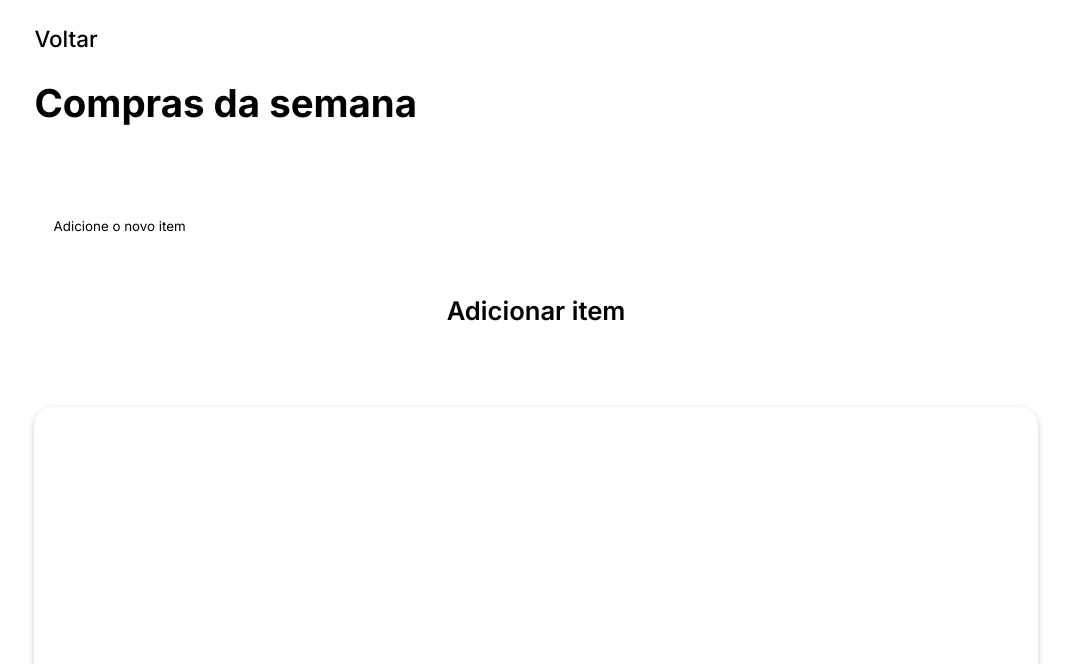
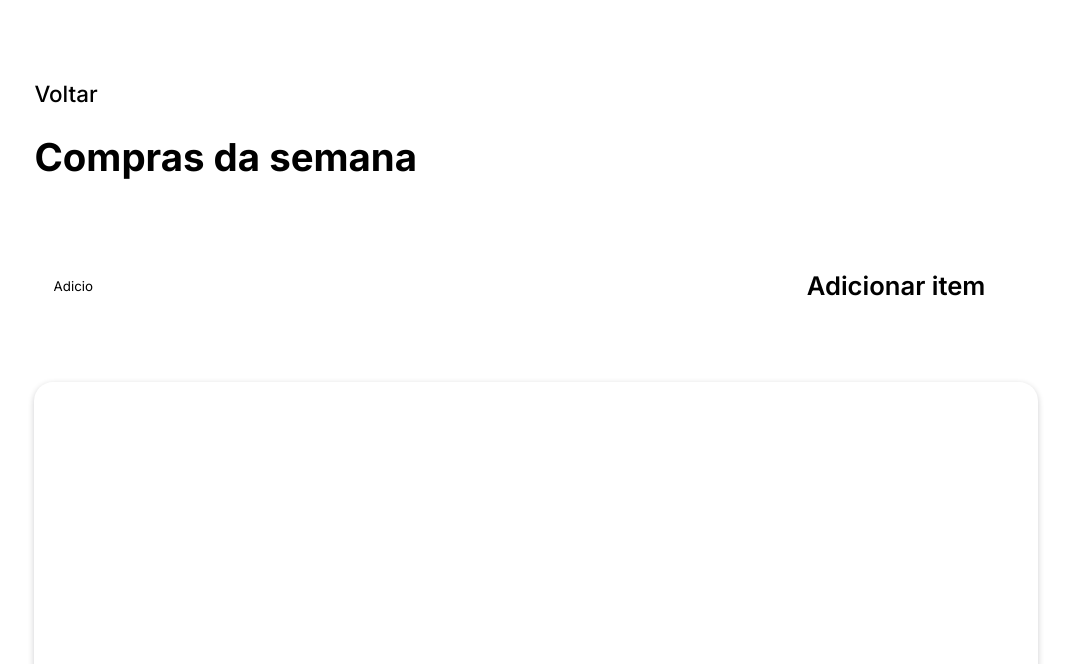
Before and after one commit to Alexandrevianna13/projeto2_quiklist, a plain HTML site: page index.html in a window 1280 px wide. Shown: the part 136-800 px from the top of the page, without its empty margins (104-1175 px from the left). Drawn offline with nearby package versions, Linux system fonts and the light colour scheme.

Commit message:
adição das propiedades de responsividade

```diff
--- a/style.css
+++ b/style.css
@@ -214,3 +214,25 @@ main {
     opacity: 0;
     transform: rotateY(-10px);
 }
+
+@media(min-width: 627px) {
+    header {
+        img{
+            margin-bottom: 6.4rem;
+        }
+    }
+    .add-item {
+        display: grid;
+        grid-template-columns: repeat(10,1fr);
+        gap: 1.6rem;
+
+        input {
+            margin-bottom: 0;
+            grid-colum: 1 / 8
+        }
+
+        button{
+            grid-column: 8 / 11;
+        }
+    }
+}
```
